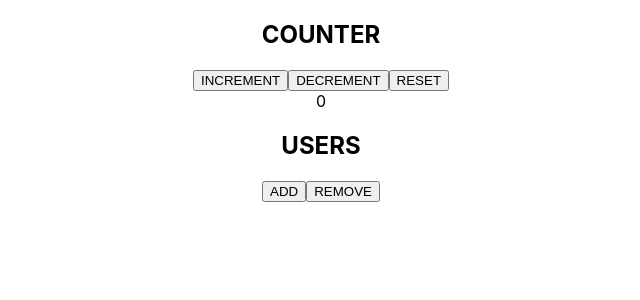
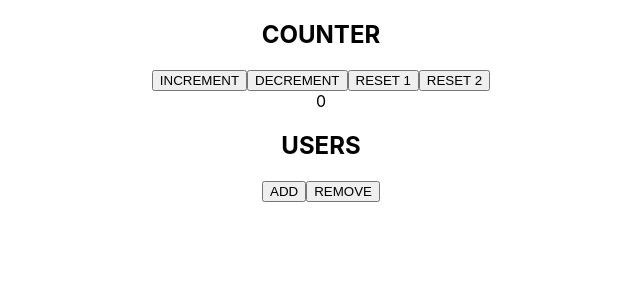
Before and after one commit to ashishtayal89/reactreduxreferenceapp, a React (Create React App) app in the folder saga/: page / in a window 1280 px wide. Shown: the top 300 px of the page, without its empty margins (319-959 px from the left). Built offline with nearby package versions, Linux system fonts and the light colour scheme.

Commit message:
Added logic to conditionaly cancel forked request

```diff
--- a/saga/src/components/Table/container.js
+++ b/saga/src/components/Table/container.js
@@ -13,7 +13,7 @@ const mapDispatchToProps = dispatch => {
     // dispatching plain actions
     increment: data => dispatch({ type: "INCREMENT", payload: data }),
     decrement: data => dispatch({ type: "DECREMENT", payload: data }),
-    reset: data => dispatch({ type: "RESET", payload: data }),
+    reset: data => dispatch({ type: "RESET_INIT", payload: data }),
     add: () => dispatch({ type: "ADD" }),
     remove: () => dispatch({ type: "REMOVE" })
   };
--- a/saga/src/components/Table/index.js
+++ b/saga/src/components/Table/index.js
@@ -13,8 +13,11 @@ export default class Table extends PureComponent {
           <button onClick={() => this.props.decrement("decrement payload")}>
             DECREMENT
           </button>
-          <button onClick={() => this.props.reset("reset payload")}>
-            RESET
+          <button onClick={() => this.props.reset("reset payload 1")}>
+            RESET 1
+          </button>
+          <button onClick={() => this.props.reset("reset payload 2")}>
+            RESET 2
           </button>
           <div>{this.props.counter.counter}</div>
         </div>
--- a/saga/src/sagas/flowControlSaga.js
+++ b/saga/src/sagas/flowControlSaga.js
@@ -6,7 +6,8 @@ import {
   takeLatest,
   delay,
   cancelled,
-  cancel
+  cancel,
+  put
 } from "redux-saga/effects";
 
 export function* takeSaga() {
@@ -48,6 +49,7 @@ function* takeLatestHandler({ type, payload }) {
   try {
     yield delay(500);
     console.log(payload);
+    yield put({ type: "RESET", payload });
   } finally {
     if (cancelled()) {
       console.log(`cancelled ${type}`);
@@ -55,17 +57,31 @@ function* takeLatestHandler({ type, payload }) {
   }
 }
 
-export function* takeLatestSaga() {
-  yield takeLatest("RESET", takeLatestHandler);
-}
+// export function* takeLatestSaga() {
+//   yield takeLatest("RESET_INIT", takeLatestHandler);
+// }
 
 // takeLatest can also be implemented as take + fork + cancel
-// export function* takeLatestUsingTakeAndFork() {
+// export function* takeLatestUsingTakeForkAndCancel() {
 //   while (true) {
-//     var action = yield take("RESET");
+//     var action = yield take("RESET_INIT");
 //     if (forked) {
 //       yield cancel(forked);
 //     }
 //     var forked = yield fork(takeLatestHandler, action);
 //   }
 // }
+
+// A custom implementation to cancel request based on action payload
+export function* takeLatestUsingTakeAndFork() {
+  var forked = {};
+  while (true) {
+    var action = yield take("RESET_INIT");
+    var { payload } = action;
+    if (forked[payload]) {
+      yield cancel(forked[payload]);
+      delete forked[payload];
+    }
+    forked[payload] = yield fork(takeLatestHandler, action);
+  }
+}
```
Also changed, not shown: 1 other file (tests, documents, lock files or other folders).
